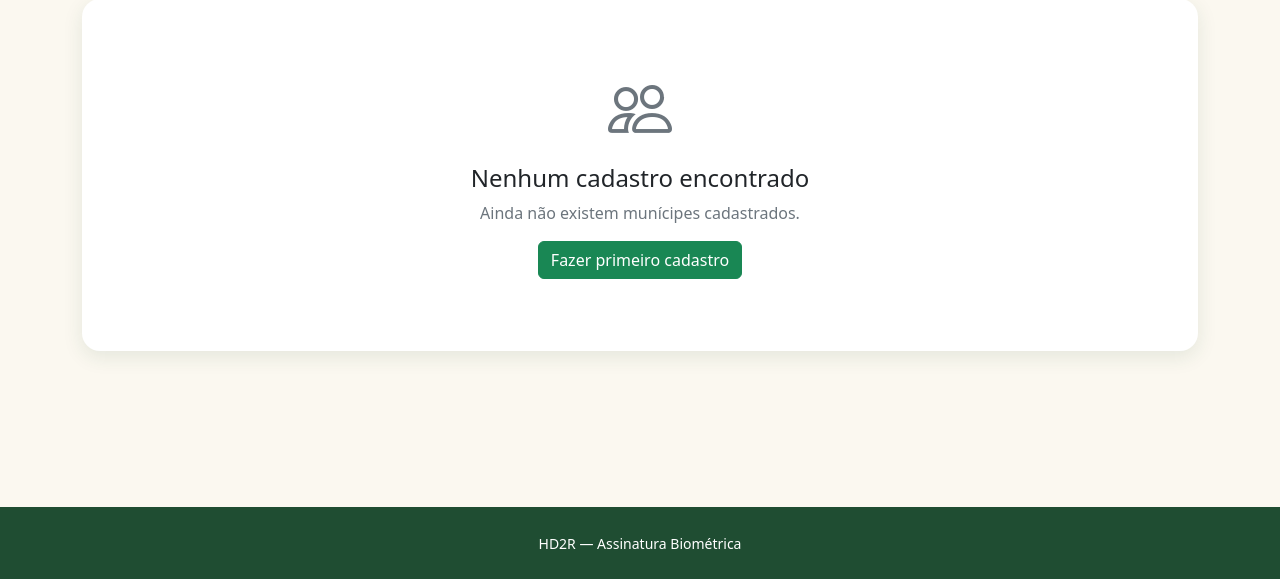
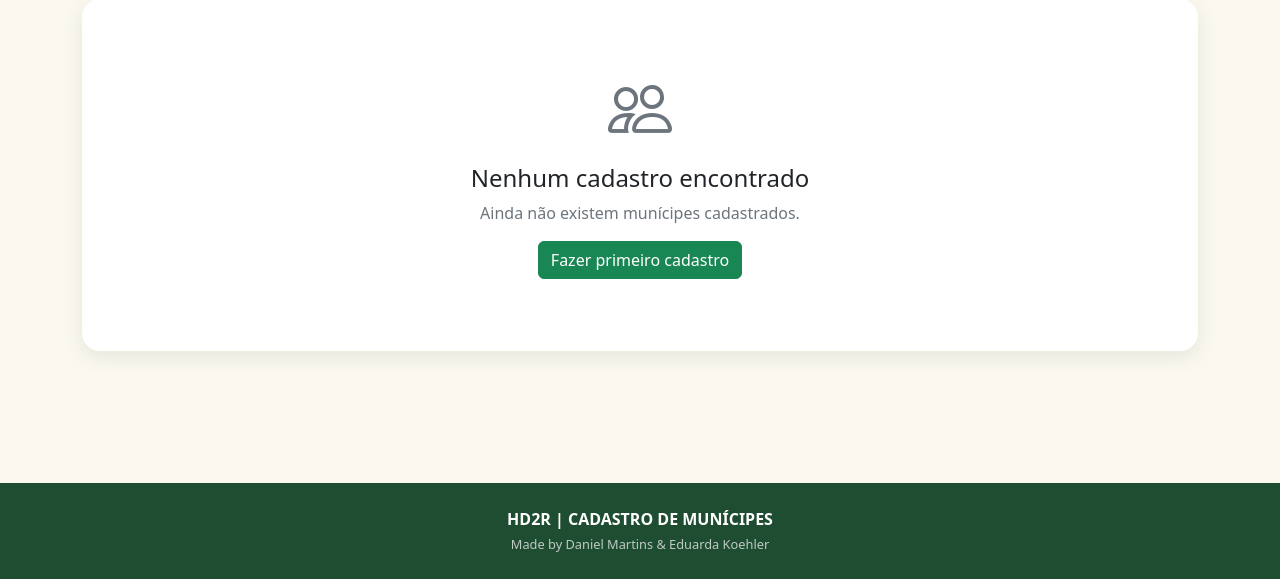
Before and after one commit to DaniellMartins14/requerimentos_trabalho, a Flask app: page /listagem in a window 1280 px wide. Shown: the part 221-800 px from the top of the page. Run offline with Flask 3, Linux system fonts and the light colour scheme.

Commit message:
correção footer

```diff
--- a/app.py
+++ b/app.py
@@ -5,7 +5,7 @@ app.secret_key = "chave-desenvolvimento-cadastro-municipes"
 ## usando o secret key, por que se não, o flash não funciona
 ##o flash será usado para exibir erro, mensagem etc
 
-municipes = [] ## armazenar dados dos munícipes
+municipes = [] ## armazenar dados dos munícipes, sem banco de dados os dados reiniciam ao reiniciar o flask
 
 ## validação de cpf -- peguei o código no github. Daniel.
 ## funciona por meio do calculo dos número e verifica resultados esperados
@@ -26,7 +26,7 @@ def validar_cpf(cpf):
     digito2 = 0 if resto < 2 else 11 - resto
     return int(numeros[10]) == digito2
 
-## a função deixa "auto explicativa"
+## formata o cpf no padrão 000.000.000-00
 def formatar_cpf(cpf):
     numeros = "".join(filter(str.isdigit, cpf or ""))
     if len(numeros) == 11:
@@ -97,5 +97,6 @@ def listagem():
     return render_template("listagem.html", municipes=municipes)
 
 
+## ultimo ponto do arquivo
 if __name__ == "__main__":
     app.run(debug=True)
--- a/templates/listagem.html
+++ b/templates/listagem.html
@@ -51,6 +51,11 @@
 
         footer {
             color: #fff
+        }
+
+        footer small {
+            font-size: 0.8rem;
+            opacity: 0.7;
         }
     </style>
 </head>
@@ -121,7 +126,7 @@
             </div>{% endif %}</div>
     </main>
     <footer class="py-4 mt-5">
-        <div class="container text-center"><small>HD2R — Assinatura Biométrica</small></div>
+        <div class="container text-center"><strong> HD2R | CADASTRO DE MUNÍCIPES</strong><br><small>Made by Daniel Martins & Eduarda Koehler</small></div>
     </footer>
     <script src="https://cdn.jsdelivr.net/npm/bootstrap@5.3.3/dist/js/bootstrap.bundle.min.js"></script>
 </body>
```
Also changed, not shown: templates/cadastro.html (+7 -1 lines), templates/index.html (+6 -1 lines).
